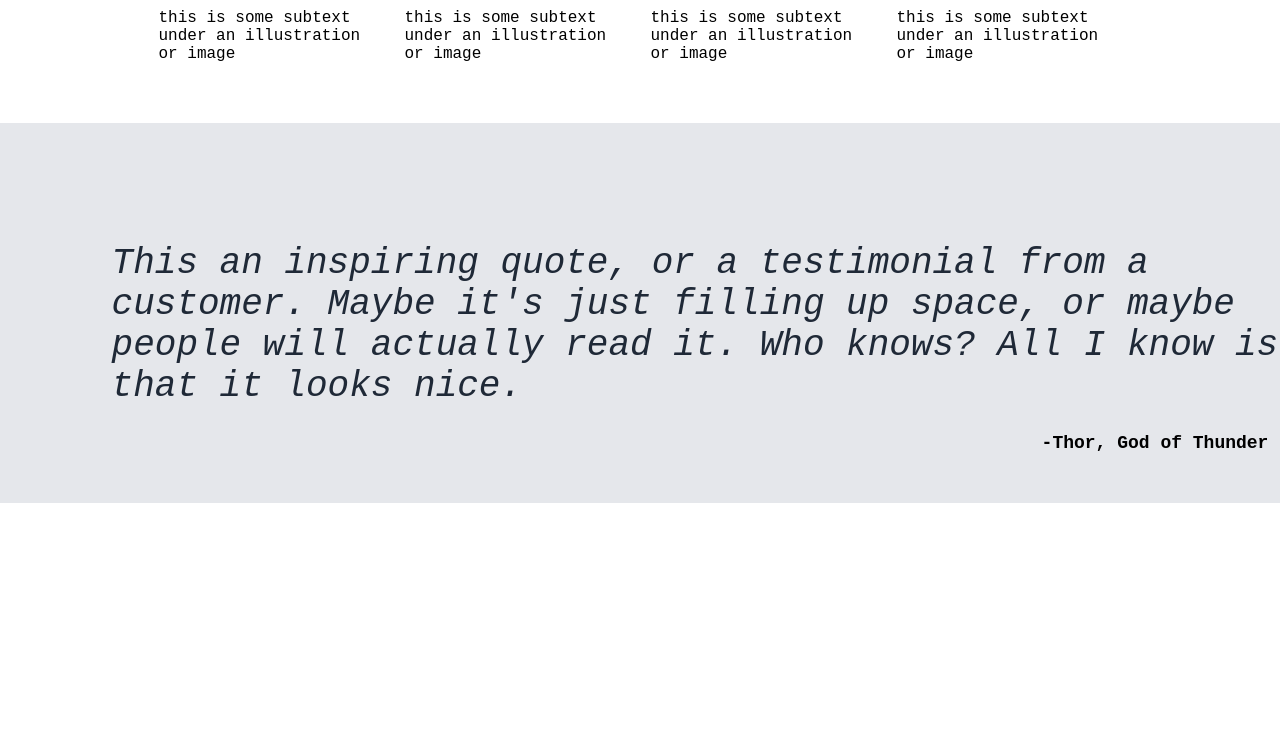
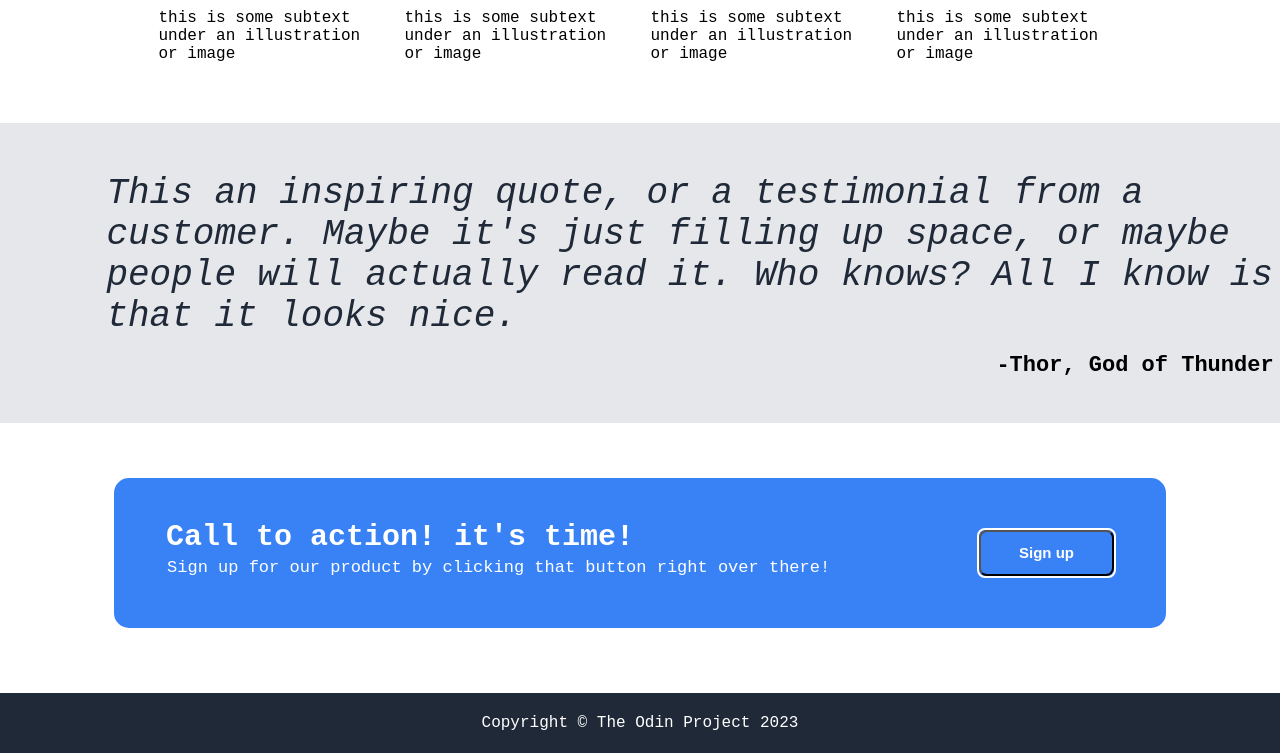
Before and after one commit to devangOSJunkie/Project-Landing-Page, a plain HTML site: page index.html in a window 1280 px wide. Shown: the part 726-1479 px from the top of the page. Before the commit the page ends 1229 px from the top, so only its background shows below. Drawn offline with Linux system fonts and the light colour scheme.

Commit message:
added section-3 and footer -build_complete

```diff
--- a/index.html
+++ b/index.html
@@ -59,6 +59,14 @@
           </div>
           <div class="author">-Thor, God of Thunder</div>
         </div>
+        <div class="section-4">
+          <div class="bluecontainer">
+            <div class="mainheader"><h3>Call to action! it's time!</h3></div>
+            <div class="mainsubtext">Sign up for our product by clicking that button right over there!</div>
+            <div class="button"><button>Sign up</button></div>
+          </div>
+        </div>
+        <div class="footer">Copyright © The Odin Project 2023</div>
       </div>
     </div>
   </body>
--- a/styles.css
+++ b/styles.css
@@ -41,6 +41,15 @@ h2 {
     display: flex;
     margin-top: -2px;
     padding-left: 670px;
+}
+
+h3 {
+    display: flex;
+    margin-top: -8px;
+    margin-left: 2px;
+    font-size: 30px;
+    color: white;
+
 }
 
 .left-logo {
@@ -193,7 +202,7 @@ h2 {
 
 .section-3 {
     display: flex;
-    height: 280px;
+    height: 200px;
     width: 1795px;
     padding: 50px;
     margin-top: 60px;
@@ -204,11 +213,10 @@ h2 {
 .quote {
     display: flex;
     width: 1250px;
-    height: 250px;
+    height: 300px;
     font-size: 36px;
     padding-left: 100px;
     font-style: italic;
-    margin-top: 70px;
     color: #1f2937;
 
 }
@@ -216,8 +224,56 @@ h2 {
 .author {
     display: flex;
     height: 20px;
-    margin-top: 260px;
-    margin-left: -320px;
+    margin-top: 180px;
+    margin-left: -360px;
     font-weight: bold;
-    font-size: large;
+    font-size: 22px;
 }
+
+.section-4 {
+    display: flex;
+    height: 235px;
+    justify-content: center;
+    margin-top: 35px;
+}
+
+.bluecontainer {
+    display: flex;
+    height: 50px;
+    padding: 50px;
+    margin-top: 20px;
+    background-color: #3882f6;
+    border-radius: 15px;
+}
+
+.button {
+    display: flex;
+    border: 2px solid white;
+    border-radius: 8px;
+
+}
+
+.mainheader {
+    display: flex;
+}
+
+.mainsubtext {
+    display: flex;
+    margin-top: 20px;
+    height: 30px;
+    width: 800px;
+    margin-left: -477px;
+    padding: 10px;
+    color: white;
+    font-size: 17px;
+}
+
+.footer {
+    display: flex;
+    height: 60px;
+    justify-content: center;
+    align-items: center;
+    background-color: #1f2937;
+    color: white;
+    font-size: 16px;
+}
```
